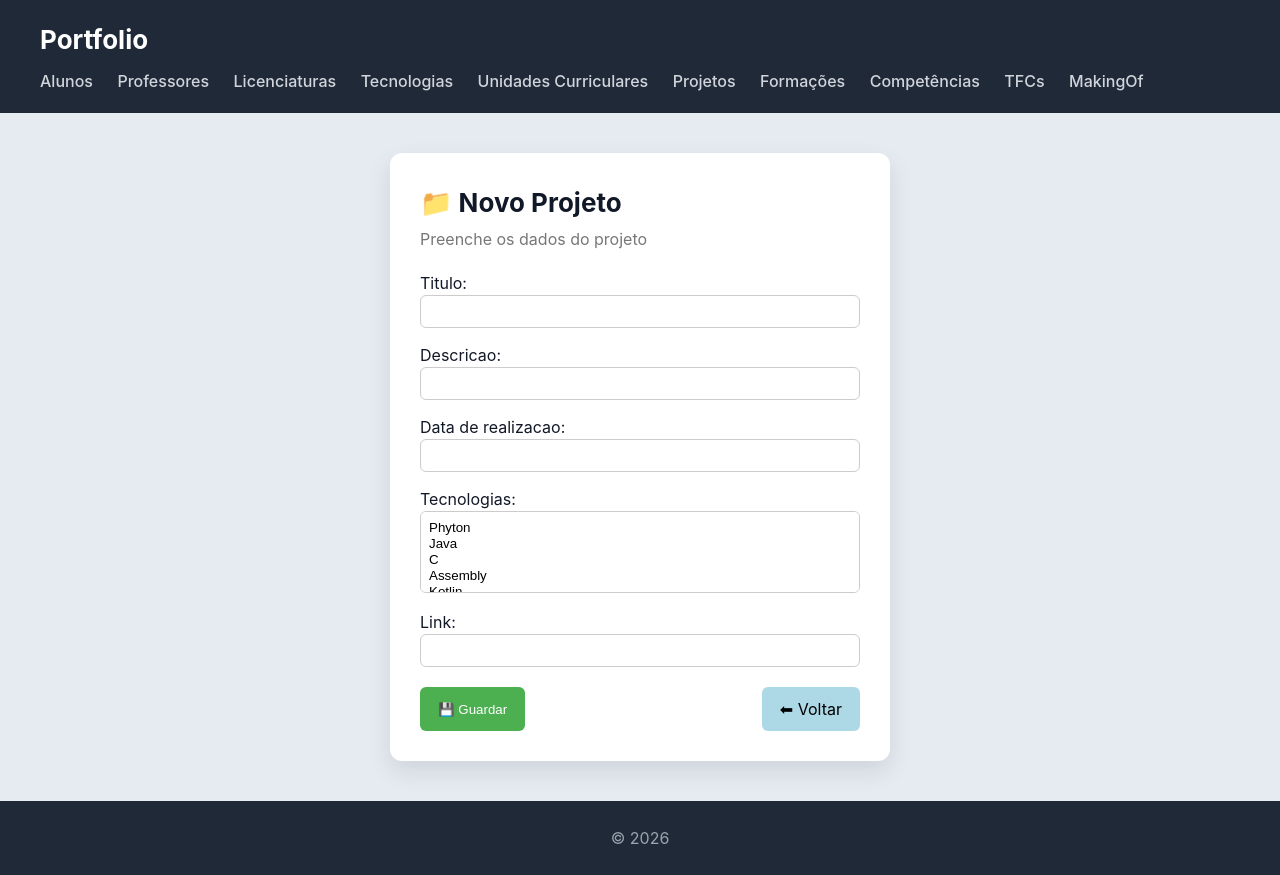
After one commit to rafaelmagalhaes541/RafaelMagalhaes-a22407372-pw, a Django app: page /portfolio/projetos/novo/ in a window 1280 px wide. The commit adds this page. Run offline with Django 5.2, Linux system fonts and the light colour scheme; data comes from the database, SQL or seed files in the repository; both versions use the stored data as it was after the commit.

Commit message:
Correção do css e adição de forms para os projetos

```diff
--- /dev/null
+++ b/portfolio/forms.py
@@ -0,0 +1,7 @@
+from django import forms
+from .models import Projeto
+
+class ProjetoForm(forms.ModelForm):
+    class Meta:
+        model = Projeto
+        fields = ['titulo', 'descricao', 'data_de_realizacao', 'tecnologias', 'link']
--- a/portfolio/static/portfolio/styles.css
+++ b/portfolio/static/portfolio/style.css
@@ -2,6 +2,24 @@
     box-sizing: border-box;
     margin: 0;
     padding: 0;
+}
+
+/* LINKS GLOBAIS */
+a {
+    text-decoration: none;
+    color: inherit;
+    transition: color 0.2s ease;
+}
+
+a:hover {
+    color: #2563eb;
+}
+
+/* LISTAS GLOBAIS */
+ul, ol {
+    list-style: none;
+    padding-left: 0;
+    margin: 0;
 }
 
 /* BODY */
@@ -10,9 +28,10 @@ body {
     background: #e6ebf2;
     color: #111827;
     line-height: 1.5;
+    scroll-behavior: smooth;
 }
 
-/* HEADER PRINCIPAL DO WEBSITE (de base.html) */
+/* HEADER */
 body > header {
     background: #1f2937;
     color: white;
@@ -30,7 +49,6 @@ body > header nav {
 body > header nav a {
     color: #d1d5db;
     margin-right: 20px;
-    text-decoration: none;
     font-weight: 500;
 }
 
@@ -45,13 +63,13 @@ main {
     padding: 0 20px;
 }
 
-/* TÍTULO DA PÁGINA */
+/* TITULOS */
 h2 {
     margin-bottom: 20px;
     font-size: 26px;
 }
 
-/* GRID DE CURSOS */
+/* CARDS */
 section > article {
     background: white;
     padding: 20px;
@@ -60,6 +78,7 @@ section > article {
     box-shadow: 0 10px 25px rgba(0,0,0,0.08);
     transition: all 0.25s ease;
     margin-bottom: 20px;
+    margin-top: 25px;
 }
 
 section > article:hover {
@@ -83,7 +102,7 @@ article > header > p {
     color: #374151;
 }
 
-/* SEÇÃO DO CARD */
+/* SECÇÕES */
 article > section {
     margin-top: 10px;
 }
@@ -96,31 +115,26 @@ article > section > h4 {
     letter-spacing: 0.05em;
 }
 
-/* LISTA DE ELEMENTOS do CARD */
+/* TAGS (tecnologias) */
 article > section > ul {
-    list-style: none;
     display: flex;
     flex-wrap: wrap;
     gap: 8px;
 }
 
-/* ITEM */
 article > section > ul > li {
     background: #2563eb;
     color: white;
-    padding: 6px 10px;
+    padding: 6px 12px;
     border-radius: 999px;
     font-size: 13px;
     font-weight: 500;
-}
-
-article > section > ul > li > a {
-    text-decoration: none;
-    color: white;
+    transition: all 0.2s ease;
 }
 
 article > section > ul > li:hover {
-    background-color: #374151;
+    background-color: #1e40af;
+    transform: translateY(-2px);
 }
 
 /* FOOTER */
@@ -131,3 +145,83 @@ footer {
     color: #9ca3af;
     margin-top: 40px;
 }
+
+/* FORMULÁRIOS */
+.container {
+    display: flex;
+    justify-content: center;
+    margin-top: 40px;
+}
+
+.form-card {
+    background: #ffffff;
+    padding: 30px;
+    border-radius: 12px;
+    width: 500px;
+    box-shadow: 0 10px 25px rgba(0,0,0,0.1);
+}
+
+.form-card h2 {
+    margin-bottom: 5px;
+}
+
+.subtitle {
+    color: #777;
+    margin-bottom: 20px;
+}
+
+.form-fields p {
+    margin-bottom: 15px;
+}
+
+.form-fields input,
+.form-fields select,
+.form-fields textarea {
+    width: 100%;
+    padding: 8px;
+    border-radius: 6px;
+    border: 1px solid #ccc;
+}
+
+.form-actions {
+    display: flex;
+    justify-content: space-between;
+    margin-top: 20px;
+}
+
+.btn-primary {
+    background-color: #4CAF50;
+    color: white;
+    padding: 10px 18px;
+    border: none;
+    border-radius: 6px;
+    cursor: pointer;
+    transition: background 0.2s ease;
+}
+
+.btn-primary:hover {
+    background-color: #45a049;
+}
+
+.btn-secondary {
+    text-decoration: none;
+    background-color: lightblue;
+    padding: 10px 18px;
+    border-radius: 6px;
+    color: black;
+    transition: background 0.2s ease;
+}
+
+.btn-secondary:hover {
+    background-color: #ccc;
+}
+
+/* LINKS EM GERAL DENTRO DE CARDS */
+article a {
+    text-decoration: none;
+    color: #2563eb;
+}
+
+article a:hover {
+    color: #1e40af;
+}
--- a/portfolio/templates/portfolio/base.html
+++ b/portfolio/templates/portfolio/base.html
@@ -9,7 +9,7 @@
 
     <!-- link para ficheiro styles.css com regras de estilização -->
     {% load static %}
-    <link rel="stylesheet" href="{% static 'portfolio/styles.css' %}">
+    <link rel="stylesheet" href="{% static 'portfolio/style.css' %}">
     <!-- ... -->
 
 </head>
--- /dev/null
+++ b/portfolio/templates/portfolio/projeto_form.html
@@ -0,0 +1,30 @@
+{% extends "portfolio/base.html" %}
+
+{% block content %}
+
+<div class="container">
+    <div class="form-card">
+        <h2>📁 Novo Projeto</h2>
+        <p class="subtitle">Preenche os dados do projeto</p>
+
+        <form method="post">
+            {% csrf_token %}
+
+            <div class="form-fields">
+                {{ form.as_p }}
+            </div>
+
+            <div class="form-actions">
+                <button type="submit" class="btn-primary">
+                    💾 Guardar
+                </button>
+
+                <a href="{% url 'projeto' %}" class="btn-secondary">
+                    ⬅ Voltar
+                </a>
+            </div>
+        </form>
+    </div>
+</div>
+
+{% endblock %}
--- a/portfolio/urls.py
+++ b/portfolio/urls.py
@@ -10,6 +10,9 @@ urlpatterns = [
     path('makingof/', views.makingof_view, name='makingof'),
     path('professor/', views.professor_view, name='professor'),
     path('projeto/', views.projeto_view, name='projeto'),
+    path('projetos/novo/', views.projeto_create, name='projeto_create'),
+    path('projetos/<int:pk>/editar/', views.projeto_update, name='projeto_update'),
+    path('projetos/<int:pk>/apagar/', views.projeto_delete, name='projeto_delete'),
     path('tecnologia/', views.tecnologia_view, name='tecnologia'),
     path('tfc/', views.tfc_view, name='tfc'),
     path('unidadecurricular/', views.unidadecurricular_view, name='unidadecurricular'),
--- a/portfolio/views.py
+++ b/portfolio/views.py
@@ -1,4 +1,6 @@
-from django.shortcuts import render
+from django.shortcuts import render, redirect
+from django.shortcuts import get_object_or_404
+from .forms import ProjetoForm
 from .models import *
 
 
@@ -56,6 +58,35 @@ def projeto_view(request):
     )
     return render(request, 'portfolio/projeto.html', {'projetos': projetos})
 
+def projeto_create(request):
+    if request.method == 'POST':
+        form = ProjetoForm(request.POST)
+        if form.is_valid():
+            form.save()
+            return redirect('projeto')
+    else:
+        form = ProjetoForm()
+
+    return render(request, 'portfolio/projeto_form.html', {'form': form})
+
+def projeto_update(request, pk):
+    projeto = get_object_or_404(Projeto, pk=pk)
+
+    if request.method == 'POST':
+        form = ProjetoForm(request.POST, instance=projeto)
+        if form.is_valid():
+            form.save()
+            return redirect('projeto')
+    else:
+        form = ProjetoForm(instance=projeto)
+
+    return render(request, 'portfolio/projeto_form.html', {'form': form})
+
+def projeto_delete(request, pk):
+    projeto = get_object_or_404(Projeto, pk=pk)
+    projeto.delete()
+    return redirect('projeto')
+
 
 def tecnologia_view(request):
     tecnologias = Tecnologia.objects.all()
--- a/project/settings.py
+++ b/project/settings.py
@@ -120,6 +120,6 @@ USE_TZ = True
 # Static files (CSS, JavaScript, Images)
 # https://docs.djangoproject.com/en/6.0/howto/static-files/
 
-STATIC_URL = "static/"
+STATIC_URL = "/static/"
 
 STATIC_ROOT = BASE_DIR / "staticfiles"
```
Also changed, not shown: portfolio/templates/portfolio/projeto.html (+12 -1 lines), db.sqlite3, 2 other files.
